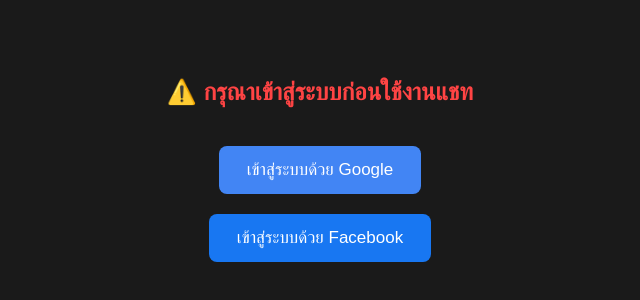
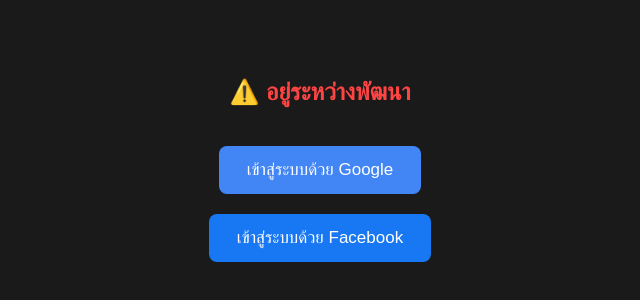
Before and after one commit to rud58463-png/chat-app, a website: page public/index.html in a window 1280 px wide. Shown: the part 102-402 px from the top of the page, without its empty margins (320-960 px from the left). Drawn offline with Linux system fonts and the light colour scheme; no server answers.

Commit message:
update chat

```diff
--- a/public/index.html
+++ b/public/index.html
@@ -28,7 +28,7 @@
 </head>
 <body>
   <div id="loginPage" class="login-container">
-    <h2>⚠️ กรุณาเข้าสู่ระบบก่อนใช้งานแชท</h2>
+    <h2>⚠️ อยู่ระหว่างพัฒนา</h2>
     <button class="btn btn-google" onclick="loginGoogle()">เข้าสู่ระบบด้วย Google</button>
     <br>
     <button class="btn btn-facebook" onclick="loginFacebook()">เข้าสู่ระบบด้วย Facebook</button>
```
